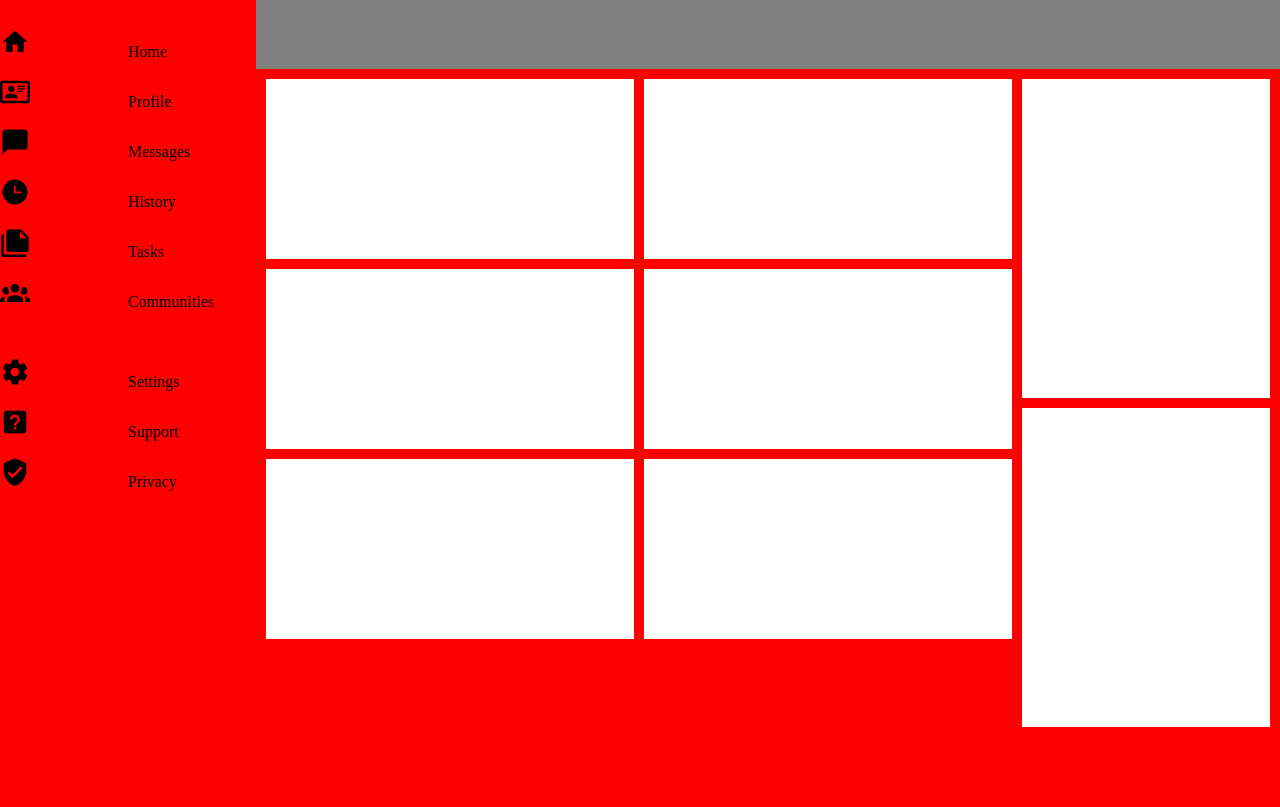
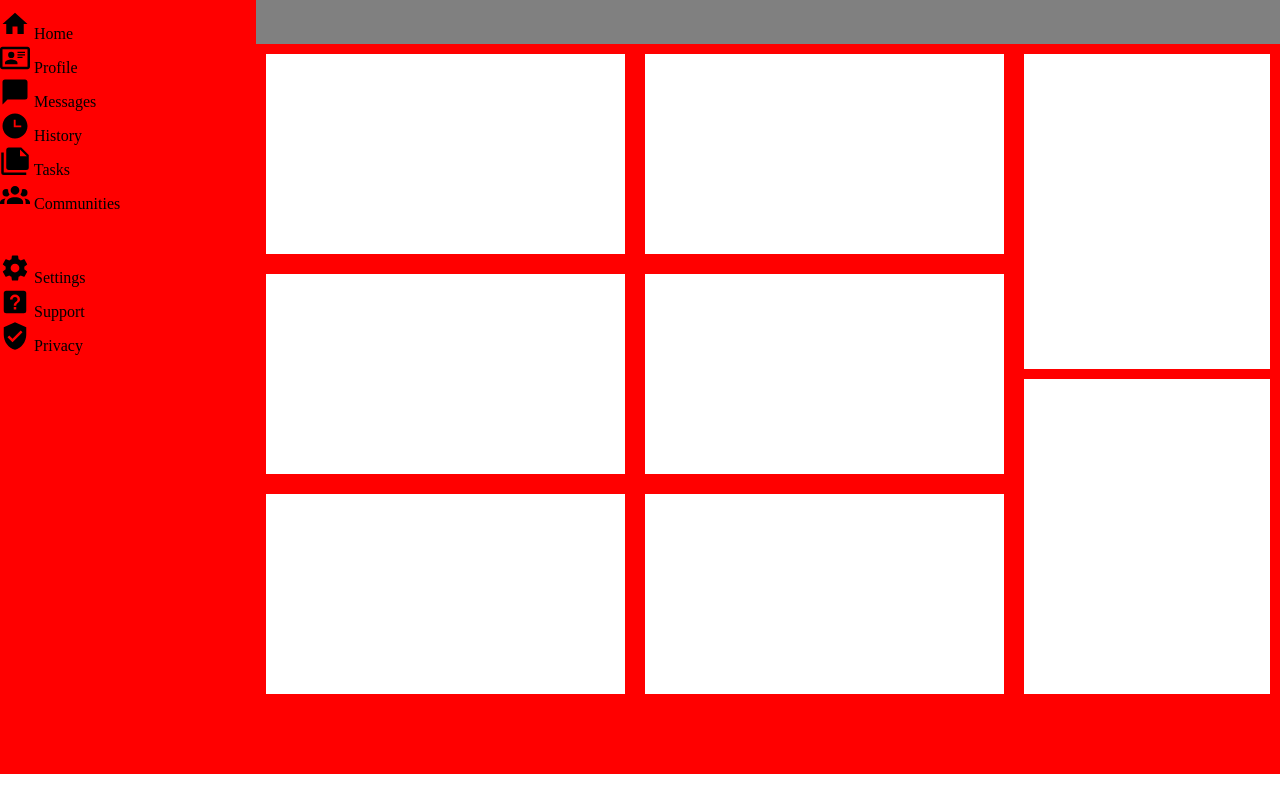
Before and after one commit to thecodingrunner/admin-dashboard, a plain HTML site: page index.html in a window 1280 px wide. Shown: the part 116-923 px from the top of the page. After the commit the page ends 890 px from the top, so only its background shows below. Drawn offline with Linux system fonts and the light colour scheme.

Commit message:
Readjusting icons in sidebar
Adjusted icons and general sizing again for presentation. Cannot figure
out a way to correctly position everything, will start from the search
bar afterwards.

```diff
--- a/index.html
+++ b/index.html
@@ -9,34 +9,36 @@
 <body>
   <div class="sidebar">
     <div class="side1">
-      <img src="" alt="">
-      <h2>Dashboard</h2>
+      <div>
+        <img src="" alt="">
+        <h2>Dashboard</h2>
+      </div>
     </div>
     <div class="side2">
       <ul>
         <li>
           <img src="Images/home.svg" alt="home">
-          <p>Home</p>
+          <span>Home</span>
         </li>
         <li>
           <img src="Images/card-account-details-outline.svg" alt="profile">
-          <p>Profile</p>
+          <span>Profile</span>
         </li>
         <li>
           <img src="Images/message.svg" alt="messages">
-          <p>Messages</p>
+          <span>Messages</span>
         </li>
         <li>
           <img src="Images/clock-time-three.svg" alt="history">
-          <p>History</p>
+          <span>History</span>
         </li>
         <li>
           <img src="Images/note-multiple.svg" alt="tasks">
-          <p>Tasks</p>
+          <span>Tasks</span>
         </li>
         <li>
           <img src="Images/account-group.svg" alt="communities">
-          <p>Communities</p>
+          <span>Communities</span>
         </li>
       </ul>
     </div>
@@ -44,15 +46,15 @@
       <ul>
         <li>
           <img src="Images/cog.svg" alt="settings">
-          <p>Settings</p>
+          <span>Settings</span>
         </li>
         <li>
           <img src="Images/help-box.svg" alt="support">
-          <p>Support</p>
+          <span>Support</span>
         </li>
         <li>
           <img src="Images/shield-check.svg" alt="privacy">
-          <p>Privacy</p>
+          <span>Privacy</span>
         </li>
       </ul>
     </div>
--- a/style.css
+++ b/style.css
@@ -8,7 +8,7 @@ body {
 body {
   display: grid;
   grid-template-columns: 1fr 4fr;
-  grid-template-rows: 1fr 4fr;
+  grid-template-rows: 20vh 4fr;
 }
 
 .sidebar {
@@ -17,9 +17,8 @@ body {
   grid-column: 1 / 2;
   grid-row: 1 / 3;
   display: grid;
-  grid-template-rows: 1.5fr 4fr 6fr;
-  gap: 30px;
-  /* height: 1vh; */
+  grid-auto-rows: max-content;
+  gap: 40px;
 }
 
 .header {
@@ -36,14 +35,14 @@ body {
   display: grid;
   grid-template-columns: 3fr 1fr;
   padding: 10px 10px 10vh;
-  gap: 10px;
+  gap: 20px;
 }
 
 .articles {
   display: grid;
   grid-template-columns: repeat(auto-fit, minmax(280px, 1fr));
-  grid-template-rows: repeat(auto-fit, 180px);
-  gap: 10px;
+  grid-template-rows: repeat(auto-fit, 200px);
+  gap: 20px;
 }
 
 .other {
@@ -70,6 +69,7 @@ ul {
 
 .article {
   background-color: white;
+  height: 200px;
 }
 
 .announcements,
@@ -77,9 +77,10 @@ ul {
   background-color: white;
 }
 
-/* .side1 {
-  height: 30px;
-} */
+.side1 {
+  justify-items: center;
+  align-items: center;
+}
 
 /* h2 {
   margin: 0px;
@@ -90,31 +91,28 @@ ul {
   grid-template-rows: repeat(5, 1fr);
 }
 
+.side2>ul>li {
+  /* justify-items: center;
+  align-items: center; */
+}
+
 img {
   max-width: 30px;
   max-height: 30px;
 }
 
-.side2>ul>li {
-  display: grid;
-  grid-template-columns: 1fr 1fr;
-}
-
-.side3>ul>li {
-  display: grid;
-  grid-template-columns: 1fr 1fr;
-}
 
 .notifications {
   display: grid;
   grid-template-columns: repeat(3, 1fr);
 }
 
-.search {
+/* .search {
   display: grid;
   grid-template-columns: repeat(2, 1fr);
-}
+} */
 
 #search {
-
+  height: 10px;
+  width: 60px;
 }
```
Also changed, not shown: Images/view-dashboard.svg (added).
